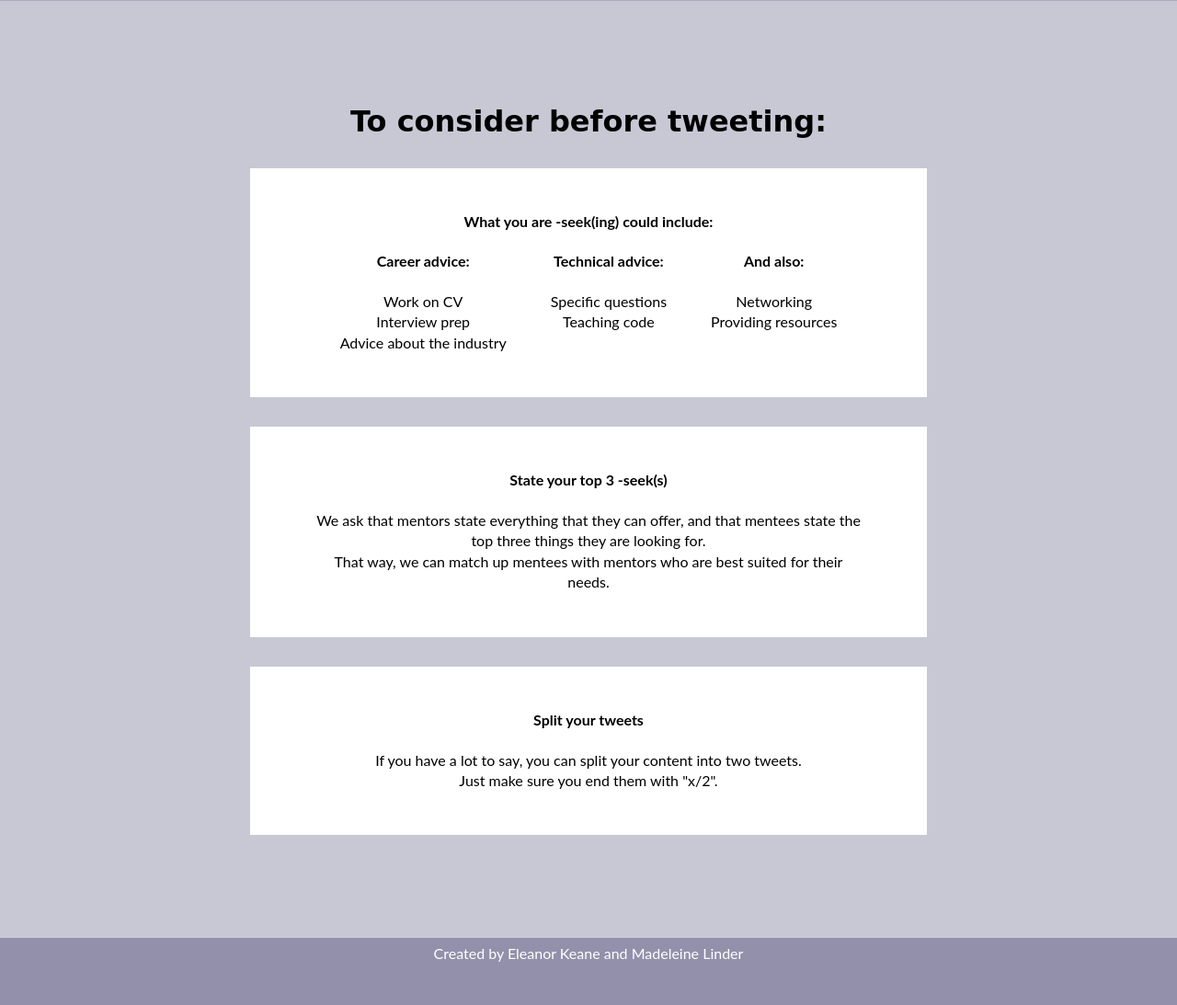
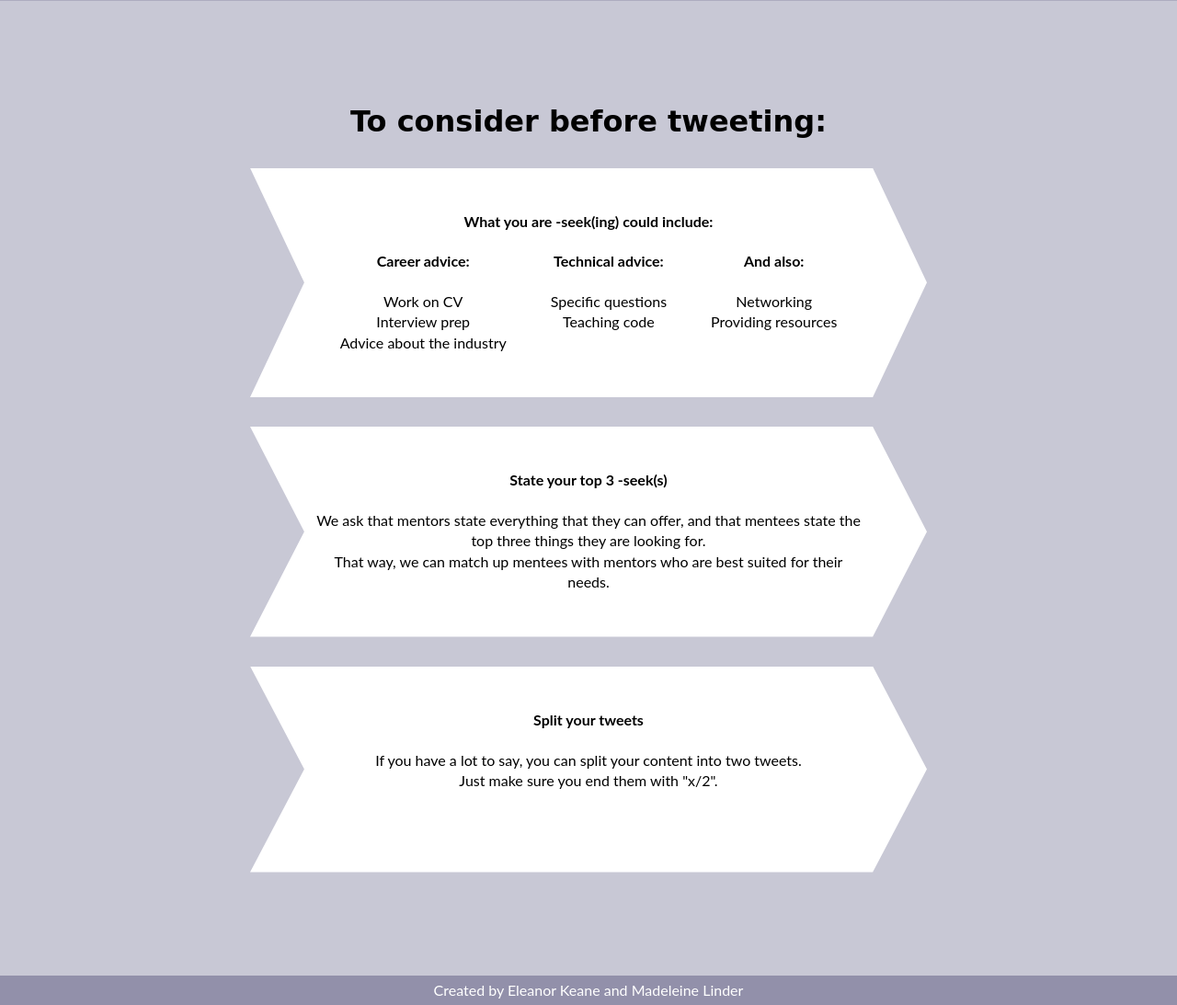
Before and after one commit to madeleinel/WoMentor, a Flask app: page /mentee_signup in a window 1280 px wide. Shown: the part 1571-2664 px from the top of the page at 92% size. Before the commit the page ends 2617 px from the top, so only its background shows below. Run offline with Flask 2, Linux system fonts and the light colour scheme; parts of the project's set-up code (start-up, migrations or seed data) failed here and were passed over.

Commit message:
Updated "to consider before tweeting" sections to be in the shape of right-pointing arrows

```diff
--- a/static/signup.css
+++ b/static/signup.css
@@ -117,9 +117,12 @@ main {
 .rectangle {
   background-color: white;
   width: 50vw;
-  /*border-radius: 2rem;*/
+  min-height: 16vh;
   margin: 1rem;
   padding: 3rem;
+
+  -webkit-clip-path: polygon(92% 0, 100% 50%, 92% 100%, 0% 100%, 8% 50%, 0% 0%);
+  clip-path: polygon(92% 0, 100% 50%, 92% 100%, 0% 100%, 8% 50%, 0% 0%);
 }
 
 .tweet img {
```
